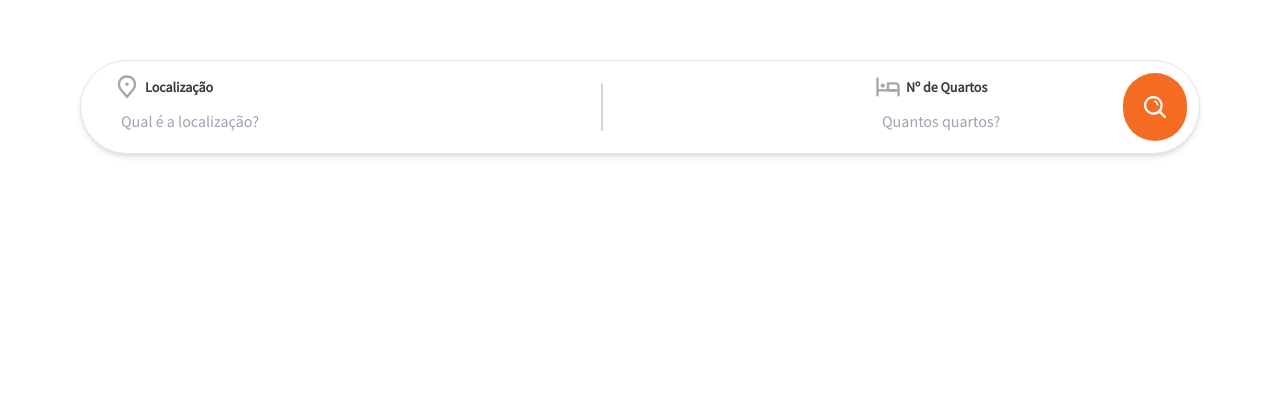
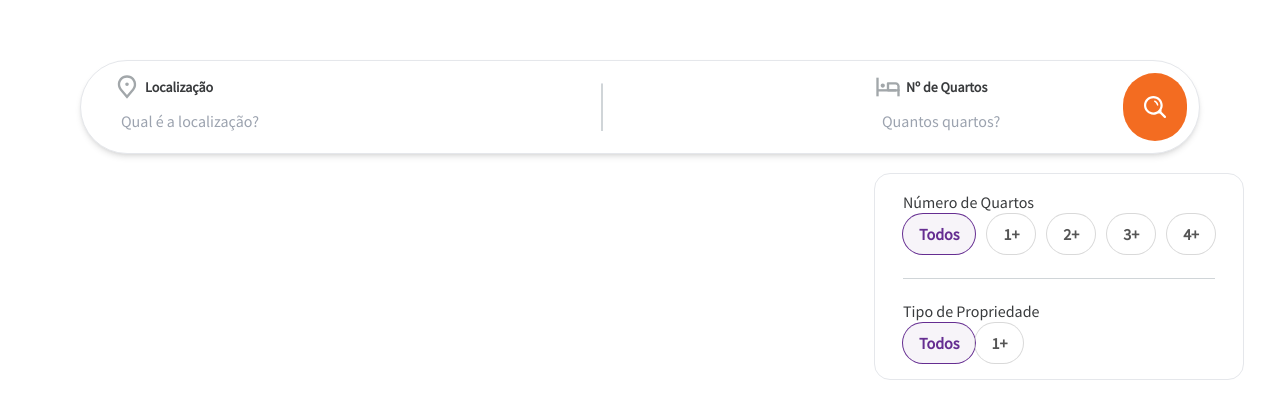
Before and after one commit to gabrielripardo/portal-anuncios-imoveis, a Next.js app: page / in a window 1280 px wide. Shown: the part 293-712 px from the top of the page. Built offline with nearby package versions, Linux system fonts and the light colour scheme.

Commit message:
FEAT: add componente de n. de quartos

```diff
--- a/src/app/components/FormSearch.tsx
+++ b/src/app/components/FormSearch.tsx
@@ -3,9 +3,12 @@ import React, { useState } from "react";
 import Image from "next/image";
 import SelectLocation from "./SelectLocation";
 import Place from "../models/place.model";
+import SelectRooms from "./SelectRooms";
 
 const FormSearch = () => {
   const [localization, setLocalization] = useState<string>("");
+  const [showRooms, setShowRooms] = useState<boolean>(true);
+  const [numRooms, setNumRooms] = useState<string>("");
 
   const handleChangeLoc = (event: React.ChangeEvent<HTMLInputElement>) => {
     setLocalization(event.target.value);
@@ -13,6 +16,18 @@ const FormSearch = () => {
 
   const selectPlace = (place: Place) => {
     setLocalization(`${place.name} - ${place.state.shortname}`);
+  };
+
+  const handleShowRooms = () => {
+    setShowRooms(!showRooms);
+  };
+
+  const changeNumRooms = (numR: string) => {
+    setNumRooms(numR);
+  };
+
+  const handleNumRooms = (event: React.ChangeEvent<HTMLInputElement>) => {
+    setNumRooms(event.target.value);
   };
 
   return (
@@ -51,7 +66,7 @@ const FormSearch = () => {
           </div>
           <hr className="bg-gray-300 w-0.5 h-12" />
           <div className="flex pl-8 pr-3 py-3 gap-8 rounded-full hover:bg-gray-200 focus-within:shadow-xl focus-within:border-l">
-            <div>
+            <div onClick={handleShowRooms}>
               <label
                 htmlFor="rooms"
                 className="flex items-center gap-1 text-sm font-medium text-gray-700 font-semibold"
@@ -66,11 +81,20 @@ const FormSearch = () => {
                 Nº de Quartos
               </label>
               <input
-                type="number"
                 id="rooms"
                 placeholder="Quantos quartos?"
-                className="w-full p-2 rounded-md focus:outline-none"
+                className="w-full bg-transparent p-2 rounded-md focus:outline-none"
+                readOnly
+                onChange={handleNumRooms}
+                value={numRooms}
               />
+
+              {showRooms && (
+                <SelectRooms
+                  numRooms={numRooms}
+                  changeNumRooms={changeNumRooms}
+                />
+              )}
             </div>
 
             <button
--- a/src/app/components/SelectLocation.tsx
+++ b/src/app/components/SelectLocation.tsx
@@ -88,7 +88,7 @@ export default function SelectLocation({
               locations.map((location: Place) => (
                 <li
                   key={location.placeId}
-                  className="flex px-6 py-4 text-gray-600"
+                  className="flex px-6 py-4 text-gray-600 hover:bg-gray-200"
                   onClick={() => onSelectPlace(location)}
                 >
                   <Image
--- /dev/null
+++ b/src/app/components/SelectRooms.tsx
@@ -0,0 +1,86 @@
+import Image from "next/image";
+import { useEffect, useRef, useState } from "react";
+
+interface WrapperParams {
+  numRooms: string;
+  changeNumRooms: (numRoom: string) => void;
+}
+
+export default function SelectRooms({
+  numRooms,
+  changeNumRooms,
+}: WrapperParams) {
+  const [showSelectLoc, setShowSelectLoc] = useState<boolean>(true);
+  const roomsRef = useRef<HTMLDivElement>(null);
+
+  const handleClickOutside = (event: MouseEvent) => {
+    if (roomsRef.current && !roomsRef.current.contains(event.target as Node)) {
+      setShowSelectLoc(false);
+    }
+  };
+
+  useEffect(() => {
+    console.log("# call SelectRooms");
+    document.addEventListener("mousedown", handleClickOutside);
+    return () => {
+      document.removeEventListener("mousedown", handleClickOutside);
+    };
+  }, []);
+
+  return (
+    <div className="absolute mt-8">
+      {showSelectLoc && (
+        <div ref={roomsRef} className="px-7 py-4 border rounded-2xl">
+          <div className="border-1 border-b border-gray-300 pb-6">
+            <h2 className="text-gray-700">Número de Quartos</h2>
+
+            <div className="flex gap-3">
+              <button
+                className="bg-purple-100 text-purple-800 font-semibold ring-1 ring-purple-800 hover:bg-purple-500 hover:text-white rounded-3xl py-2 px-4"
+                onClick={() => changeNumRooms("Todos")}
+              >
+                Todos
+              </button>
+
+              <button
+                className="px-4 text-zinc-600 font-semibold py-2 ring-1 ring-gray-500 rounded-full hover:bg-purple-500 hover:text-white"
+                onClick={() => changeNumRooms("1+")}
+              >
+                1+
+              </button>
+              <button
+                className="px-4 text-zinc-600 font-semibold py-2 ring-1 ring-gray-500 rounded-full hover:bg-purple-500 hover:text-white"
+                onClick={() => changeNumRooms("2+")}
+              >
+                2+
+              </button>
+              <button
+                className="px-4 text-zinc-600 font-semibold py-2 ring-1 ring-gray-500 rounded-full hover:bg-purple-500 hover:text-white"
+                onClick={() => changeNumRooms("3+")}
+              >
+                3+
+              </button>
+              <button
+                className="px-4 text-zinc-600 font-semibold py-2 ring-1 ring-gray-500 rounded-full hover:bg-purple-500 hover:text-white"
+                onClick={() => changeNumRooms("4+")}
+              >
+                4+
+              </button>
+            </div>
+          </div>
+          <div className="pt-5">
+            <h2 className="text-gray-700">Tipo de Propriedade</h2>
+
+            <button className="bg-purple-100 text-purple-800 font-semibold ring-1 ring-purple-800 hover:bg-purple-500 hover:text-white rounded-3xl py-2 px-4">
+              Todos
+            </button>
+
+            <button className="px-4 text-zinc-600 font-semibold py-2 ring-1 ring-gray-500 rounded-full hover:bg-purple-500 hover:text-white">
+              1+
+            </button>
+          </div>
+        </div>
+      )}
+    </div>
+  );
+}
--- a/tailwind.config.ts
+++ b/tailwind.config.ts
@@ -17,9 +17,14 @@ export default {
         "orange-default": "#F36C21",
         "gray-700": "#393B3D",
         "gray-600": "#4E5254",
+        "gray-500": "#D9D9D9",
         "gray-400": "#A1A7AA",
         "gray-300": "#D0D5D8",
-        "gray-200": "#EDF1F4"
+        "gray-200": "#EDF1F4",
+        "purple-800": "#652D91",
+        "purple-500": "#8224CB",
+        "purple-100": "#F7F4F9",
+        "zinc-600": "#555555",
       },
     },
   },
```
